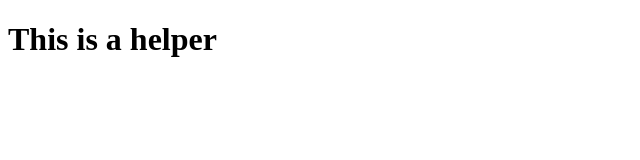
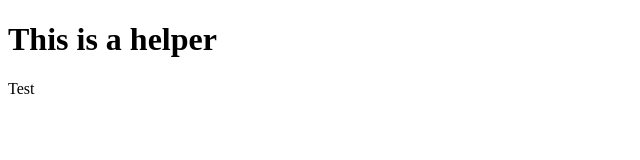
Before and after one commit to jordandct7/git-test, a website: page index.html in a window 1280 px wide. Shown: the full height of the page, 0-640 px from the left. Drawn offline with Linux system fonts and the light colour scheme.

```diff
--- a/index.html
+++ b/index.html
@@ -8,7 +8,7 @@
 </head>
 <body>
     <h1>This is a helper</h1>
-    <p></p>
+    <p>Test</p>
     <p></p>
 </body>
 </html>
```
Also changed, not shown: package.json (added, +19 -0 lines), 2 other files.
